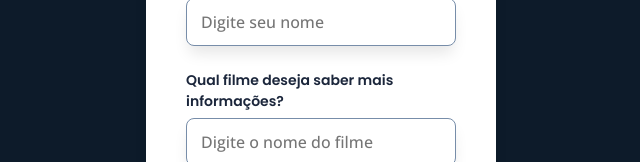
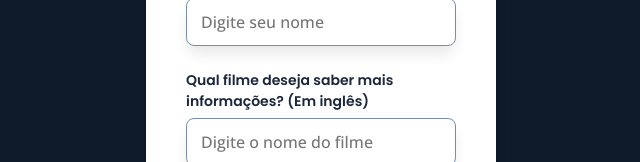
Before and after one commit to Gabriel-Devweb/Catalogo-de-filmes, a plain HTML site: page index.html in a window 1280 px wide. Shown: the part 223-385 px from the top of the page, without its empty margins (319-959 px from the left). Drawn offline with nearby package versions, Linux system fonts and the light colour scheme.

Commit message:
Segundo comit

```diff
--- a/index.html
+++ b/index.html
@@ -14,7 +14,7 @@
     <form>
       <label for="form-name" class="label-name">Qual seu nome?</label>
       <input type="text" name="form-name" id="form-name" class="form-name" placeholder="Digite seu nome" required>
-      <label for="form-film" class="label-film">Qual filme deseja saber mais informações?</label>
+      <label for="form-film" class="label-film">Qual filme deseja saber mais informações? (Em inglês)</label>
       <input type="text" name="form-film" id="form-film" class="form-film" placeholder="Digite o nome do filme" required>
       <input type="button" class="btn-default" value="Pesquisar" onclick="pesquisar()">
       <div class="info" id="info">
```
